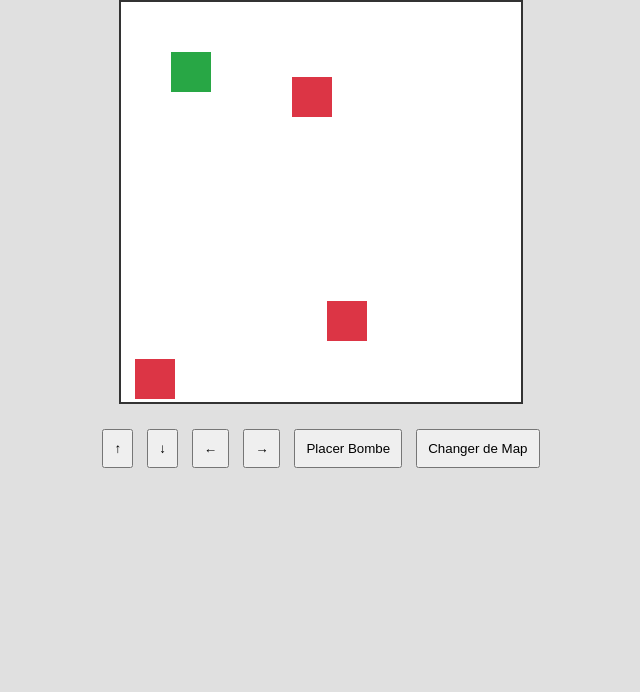
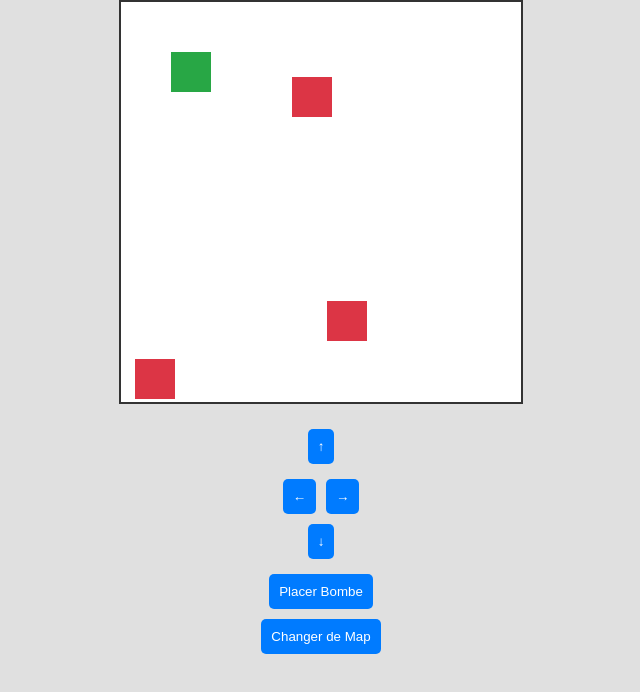
Before and after one commit to Toshallan/Foot, a plain HTML site: page index.html in a window 1280 px wide. Shown: the whole page, without its empty margins (319-959 px from the left). Drawn offline with Linux system fonts and the light colour scheme.

Commit message:
index.html

```diff
--- a/index.html
+++ b/index.html
@@ -46,10 +46,35 @@
         }
         #controls {
             margin-top: 20px;
+            display: flex;
+            flex-direction: column;
+            align-items: center;
+        }
+        .direction {
+            display: flex;
+            justify-content: center;
+            margin-bottom: 5px;
         }
         button {
             padding: 10px;
             margin: 5px;
+            border: none;
+            background-color: #007bff;
+            color: white;
+            border-radius: 5px;
+            cursor: pointer;
+        }
+        button:active {
+            background-color: #0056b3;
+        }
+        .direction-buttons {
+            display: flex;
+            flex-direction: column;
+            align-items: center;
+        }
+        .horizontal {
+            display: flex;
+            justify-content: center;
         }
     </style>
 </head>
@@ -60,10 +85,18 @@
         <div class="player" id="player"></div>
     </div>
     <div id="controls">
-        <button id="up">↑</button>
-        <button id="down">↓</button>
-        <button id="left">←</button>
-        <button id="right">→</button>
+        <div class="direction-buttons">
+            <div class="direction">
+                <button id="up">↑</button>
+            </div>
+            <div class="horizontal">
+                <button id="left">←</button>
+                <button id="right">→</button>
+            </div>
+            <div class="direction">
+                <button id="down">↓</button>
+            </div>
+        </div>
         <button id="placeBomb">Placer Bombe</button>
         <button id="changeMap">Changer de Map</button>
     </div>
```
